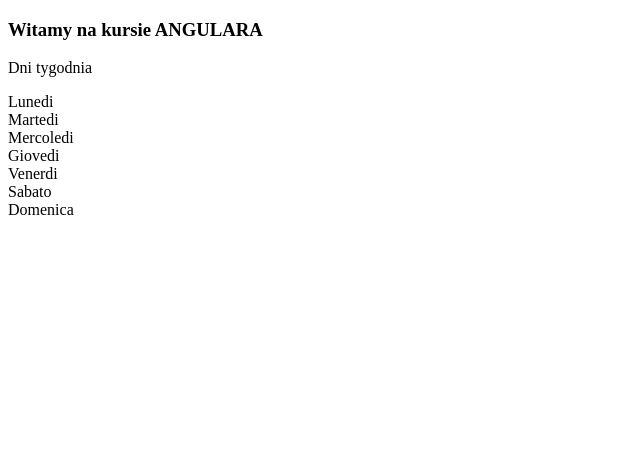
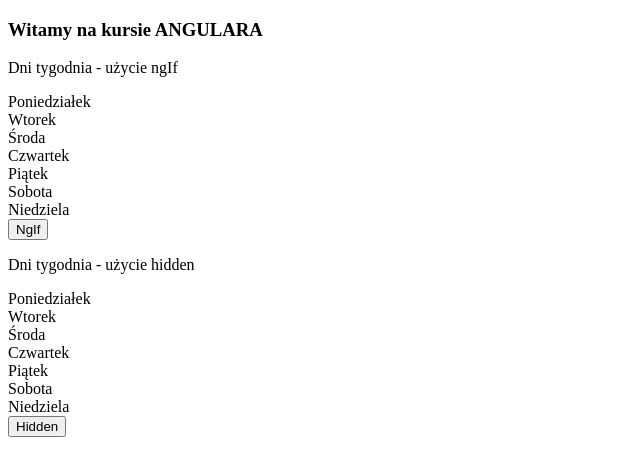
Before and after one commit to Kastyk/angular-kurs, an Angular app: page / in a window 1280 px wide. Shown: the top 476 px of the page, without its empty margins (0-640 px from the left). Built offline with nearby package versions, Linux system fonts and the light colour scheme.

Commit message:
Modyfikacja DOM

```diff
--- a/src/app/app.component.html
+++ b/src/app/app.component.html
@@ -1,14 +1,18 @@
 <h3>Witamy na kursie {{ title | uppercase }}</h3>
-<p>Dni tygodnia</p>
 
-<div *ngFor="let day of days">
-  <div [ngSwitch]="day">
-    <div *ngSwitchCase="'Poniedziałek'">Lunedi</div>
-    <div *ngSwitchCase="'Wtorek'">Martedi</div>
-    <div *ngSwitchCase="'Środa'">Mercoledi</div>
-    <div *ngSwitchCase="'Czwartek'">Giovedi</div>
-    <div *ngSwitchCase="'Piątek'">Venerdi</div>
-    <div *ngSwitchCase="'Sobota'">Sabato</div>
-    <div *ngSwitchDefault>Domenica</div>
+<p>Dni tygodnia - użycie ngIf</p>
+
+<ng-container *ngIf="isVisible">
+  <div *ngFor="let day of days">
+    <div>{{ day }}</div>
+  </div>
+</ng-container>
+<button (click)="show()">NgIf</button>
+<br />
+<p>Dni tygodnia - użycie hidden</p>
+<div [hidden]="isHidden">
+  <div *ngFor="let day of days">
+    <div>{{ day }}</div>
   </div>
 </div>
+<button (click)="hidden()">Hidden</button>
--- a/src/app/app.component.ts
+++ b/src/app/app.component.ts
@@ -16,4 +16,12 @@
     'Sobota',
     'Niedziela',
   ];
+  isVisible = true;
+  isHidden = false;
+  show = () => {
+    this.isVisible = !this.isVisible;
+  };
+  hidden = () => {
+    this.isHidden = !this.isHidden;
+  };
 }
```
